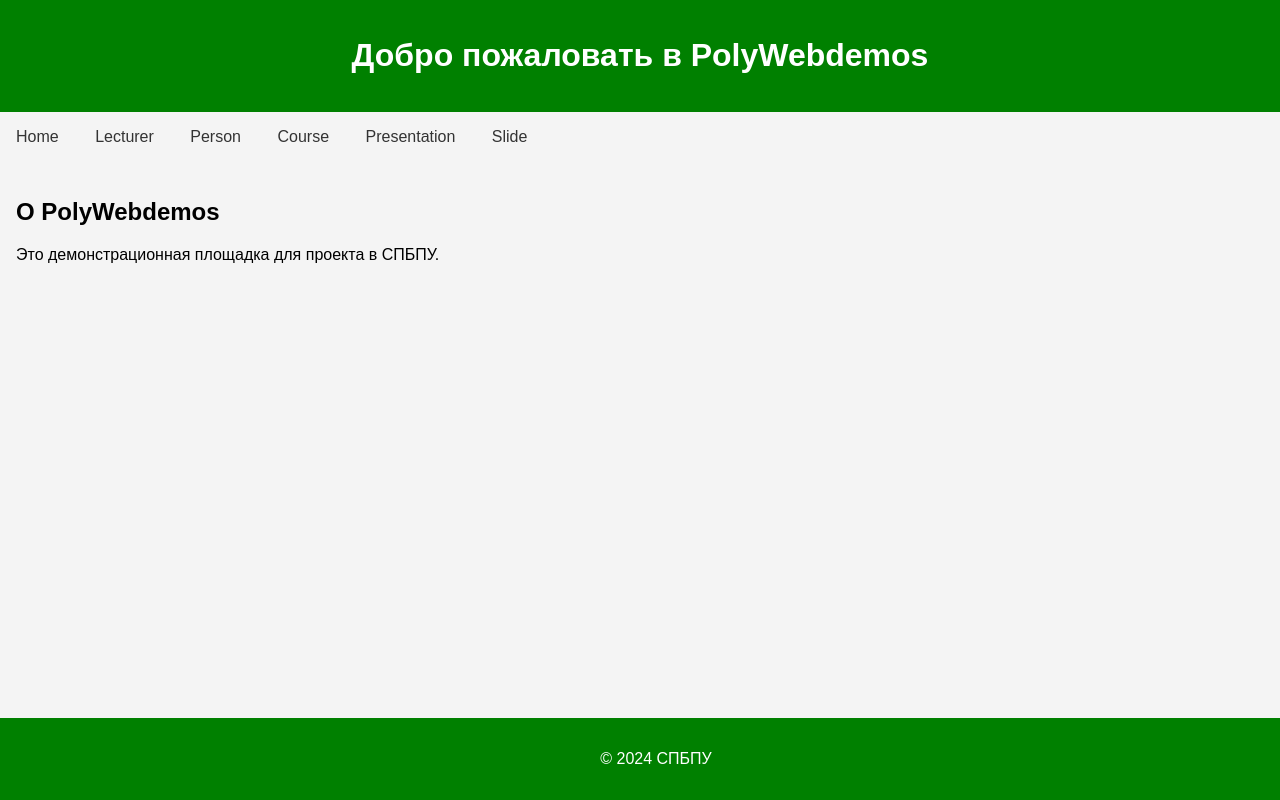
After one commit to Pacelino/PolyWebdemos, a Django app: template templates/index.html in a window 1280 px wide. The commit adds this page. Run offline with Django 5.2, Linux system fonts and the light colour scheme; the template is opened without the code that fills it, so the values that code supplies are empty.

Commit message:
Добавил простенький html файл, чтобы посмотреть работоспособность

```diff
--- a/PolyWebdemos/settings.py
+++ b/PolyWebdemos/settings.py
@@ -123,7 +123,10 @@
 # Static files (CSS, JavaScript, Images)
 # https://docs.djangoproject.com/en/5.0/howto/static-files/
 
-STATIC_URL = 'static/'
+# settings.py
+import os
+STATIC_URL = '/static/'
+STATICFILES_DIRS = [os.path.join(BASE_DIR, 'static')]
 
 # Default primary key field type
 # https://docs.djangoproject.com/en/5.0/ref/settings/#default-auto-field
--- a/PolyWebdemos/urls.py
+++ b/PolyWebdemos/urls.py
@@ -20,7 +20,7 @@
 from rest_framework import routers
 
 from main_app.views import LecturerViewSet, PersonViewSet, CourseViewSet, SlideViewSet, PresentationViewSet, \
-    presentation_view, presentation_detail_view
+    presentation_view, presentation_detail_view, index
 
 router = routers.DefaultRouter()
 # api урлы в которых лежат данные модели
@@ -32,7 +32,9 @@
 
 urlpatterns = [
     path('admin/', admin.site.urls),
-    path('', include(router.urls)),
+    ##path('', include(router.urls)),
     path('presentation/', presentation_view),
     path('presentations/<int:presentation_id>/', presentation_detail_view, name='presentation_detail'),
+    path('api/', include(router.urls)),
+    path('', index, name='index'),
 ]
--- a/main_app/views.py
+++ b/main_app/views.py
@@ -5,6 +5,7 @@
 from main_app.serializers import LecturerSerializer, PersonSerializer, CourseSerializer, SlideSerializer, \
     PresentationSerializer
 
+# main_app/views.py
 
 # Create your views here.
 
@@ -43,3 +44,5 @@
     print(presentation.id)
     slides = presentation.slide_set.all()
     return render(request, 'presentation_detail.html', {"presentation": presentation, "slides": slides})
+def index(request):
+    return render(request, 'index.html')
--- /dev/null
+++ b/static/css/style.css
@@ -0,0 +1,43 @@
+/* static/css/style.css */
+body {
+    font-family: Arial, sans-serif;
+    margin: 0;
+    padding: 0;
+    background-color: #f4f4f4;
+}
+
+header {
+    background-color: green;
+    color: white;
+    padding: 1rem;
+    text-align: center;
+}
+
+nav ul {
+    list-style: none;
+    padding: 0;
+}
+
+nav ul li {
+    display: inline;
+    margin: 0 1rem;
+}
+
+nav ul li a {
+    text-decoration: none;
+    color: #333;
+}
+
+main {
+    padding: 1rem;
+}
+
+footer {
+    background-color: green;
+    color: white;
+    text-align: center;
+    padding: 1rem;
+    position: absolute;
+    bottom: 0;
+    width: 100%;
+}
--- /dev/null
+++ b/templates/index.html
@@ -0,0 +1,32 @@
+{% load static %}
+<!DOCTYPE html>
+<html lang="ru">
+<head>
+    <meta charset="UTF-8">
+    <meta name="viewport" content="width=device-width, initial-scale=1.0">
+    <title>PolyWebdemos</title>
+    <link rel="stylesheet" href="{% static 'css/style.css' %}">
+</head>
+<body>
+    <header>
+        <h1>Добро пожаловать в PolyWebdemos</h1>
+    </header>
+    <nav>
+        <ul>
+            <li><a href="/">Home</a></li>
+            <li><a href="/lecturer/">Lecturer</a></li>
+            <li><a href="/person/">Person</a></li>
+            <li><a href="/course/">Course</a></li>
+            <li><a href="/presentation/">Presentation</a></li>
+            <li><a href="/slide/">Slide</a></li>
+        </ul>
+    </nav>
+    <main>
+        <h2>О PolyWebdemos</h2>
+        <p>Это демонстрационная площадка для проекта в СПБПУ.</p>
+    </main>
+    <footer>
+        <p>&copy; 2024 СПБПУ</p>
+    </footer>
+</body>
+</html>
--- a/templates/presentation.html
+++ b/templates/presentation.html
@@ -1,3 +1,4 @@
+{% load static %}
 <!DOCTYPE html>
 <html lang="en">
 <head>
--- a/templates/presentation_detail.html
+++ b/templates/presentation_detail.html
@@ -1,3 +1,4 @@
+{% load static %}
 <!DOCTYPE html>
 <html lang="en">
 <head>
```
